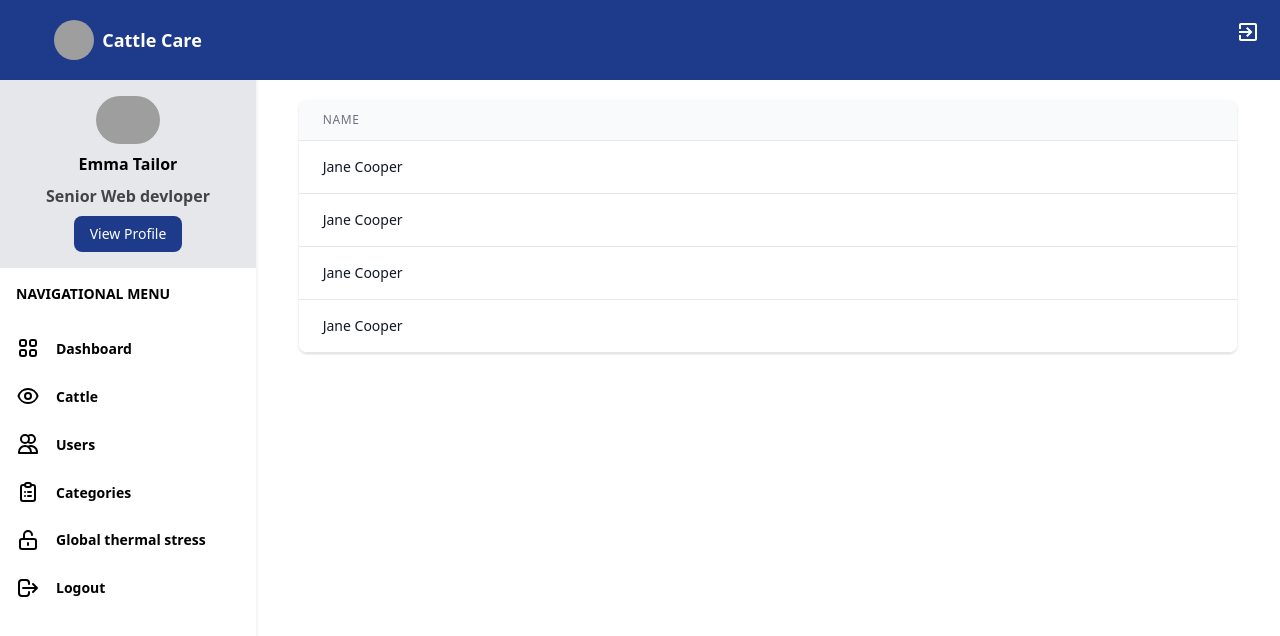
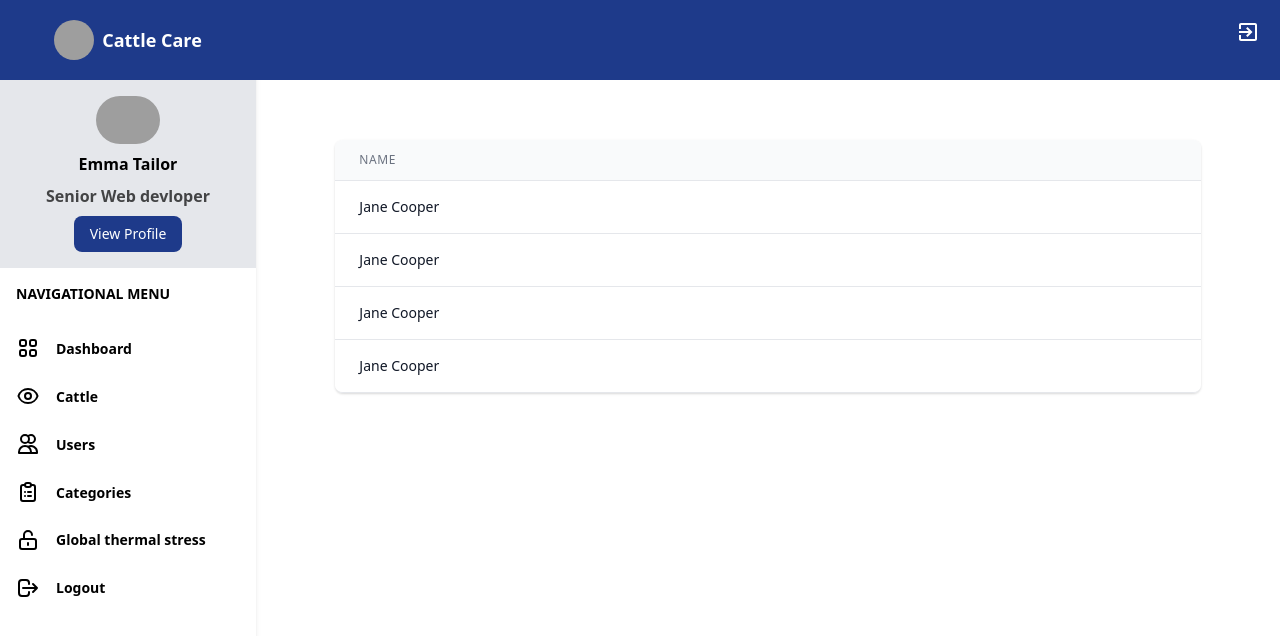
Before and after one commit to Cattle-Care/cattle-care-admin, a React (Create React App) app: page /categories in a window 1280 px wide. Shown: the top 636 px of the page. Built offline with nearby package versions, Linux system fonts and the light colour scheme; grey boxes are pictures that could not be loaded.

Commit message:
sidebar fixed

```diff
--- a/src/pages/Categories.js
+++ b/src/pages/Categories.js
@@ -1,10 +1,10 @@
 import React from 'react';
-// import { Pager } from './elements';
+ import  Pager  from '../components/elements/Pager';
 import Layout from '../components/global/Layout';
 function Categories() {
   return (
     <Layout>
-   {/* <Pager> */}
+   <Pager>
       <div className="mx-auto  max-w-screen-xl ">
         <div className="flex flex-col w-11/12 mx-auto py-5">
           <div className="-my-2 overflow-x-auto sm:-mx-6 lg:-mx-8">
@@ -67,7 +67,7 @@ function Categories() {
           </div>
         </div>
       </div>
-   {/* </Pager> */}
+   </Pager>
     </Layout>
   );
 }
```
